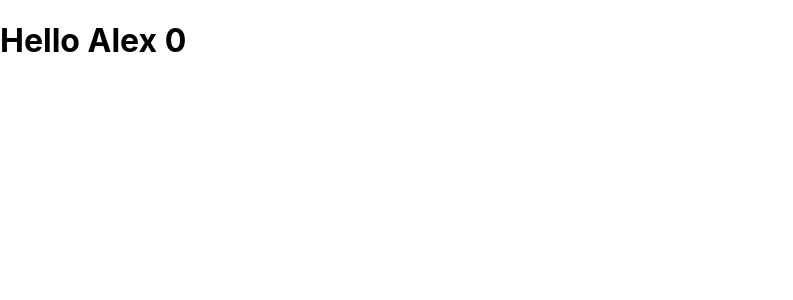
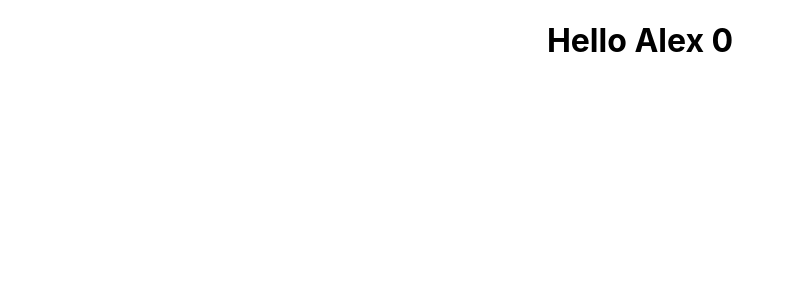
Before and after one commit to AlexandrKhom/dec_react4, a React (Create React App) app: page / in a window 1280 px wide. Shown: the top 300 px of the page, without its empty margins (0-793 px from the left). Built offline with nearby package versions, Linux system fonts and the light colour scheme.

Commit message:
lesson 3.2

```diff
--- a/src/App.js
+++ b/src/App.js
@@ -1,67 +1,94 @@
-import React, {Component} from 'react';
+import React, {Component, useEffect, useState} from 'react';
 import './App.css';
 
+// let interval;
+// class Comp extends Component {
+//     componentDidMount() {
+//        interval = setInterval(()=> {
+//             console.log(`wait a new data about airplanes`);
+//         }, 2000)
+//         console.log(`component Did Mount CHILD`)
+//     }
+// componentWillUnmount() {
+//     console.log(`component Will Unmount`)
+//     clearInterval(interval)
+// }
+//
+//     render() {
+//         console.log(`child render`);
+//         return (<h2>Child</h2>)
+//     }
+// }
+//
+//
+// class App extends Component {
+//
+//     state = {counter: 0};
+//
+//     componentDidMount() {
+//         console.log(`component Did Mount`)
+//     }
+//
+//     componentDidUpdate(prevProps, prevState, snapshot) {
+//         console.log(`component Did Update`)
+//     }
+//
+//     incCounter = () => {
+//         this.setState({counter: this.state.counter + 1})
+//     }
+//
+//
+//     render() {
+//
+//         console.log(`parent render`)
+//         return (
+//             <div>
+//                 <h1 onClick={this.incCounter}>
+//                     Hello Alex {this.state.counter}
+//
+//                 </h1>
+//                 {!!(this.state.counter % 2) && <Comp/>}
+//
+//
+//             </div>
+//         )
+//     }
+// }
+
+function App() {
     let interval;
-class Comp extends Component {
-    componentDidMount() {
+
+    const Comp = () => {
+        useEffect(() => {
         interval = setInterval(()=> {
-            console.log(`wait a new data about airplains`);
-        }, 2000)
-        console.log(`component Did Mount CHILD`)
-    }
-componentWillUnmount() {
-    console.log(`component Will Unmount`)
-    clearInterval(interval)
+            console.log(`wait a new data about airplanes`)
+        }, 1000)
+            return ()=> clearInterval(interval)
+        }, [])
+        return (<h2>CHILD</h2>)
     }
 
-    render() {
-        console.log(`child render`);
-        return (<h2>Child</h2>)
-    }
+    const [counter, setCounter] = useState(0);
+    const incCounter = () => {
+        setCounter(counter + 1)
     }
 
+    useEffect(() => {
+        console.log(`Did Mount Parent`)
+    }, [])
+    useEffect(() => {
+        console.log(`Did Update Mount Parent`);
+        return () => {
+            console.log(`Parent Unmount`)
+        }
+    }, [counter])
 
-class App extends Component {
-
-    state = {counter: 0};
-
-    componentDidMount() {
-        console.log(`component Did Mount`)
+    return (
+        <div className="App">
+            <h1 onClick={incCounter}>Hello Alex {counter}</h1>
+            {!!(counter % 2) && <Comp/>}
+        </div>
+    );
 }
 
-    componentDidUpdate(prevProps, prevState, snapshot) {
-        console.log(`component Did Update`)
-    }
-
-    incCounter = () => {
-        this.setState({counter: this.state.counter + 1})
-    }
-
-
-    render() {
-
-        console.log(`parent render`)
-        return (
-            <div>
-                <h1 onClick={this.incCounter}>
-                    Hello Alex {this.state.counter}
-
-                </h1>
-                {!!(this.state.counter % 2) && <Comp/>}
-
-
-            </div>
-        )
-    }
-}
-
-
-// function App() {
-//   return (
-//     <div className="App">
-//
-//     </div>
-//   );
-// }
-
 export default App;
```
Lines whose indentation alone changed are shown as unchanged.
